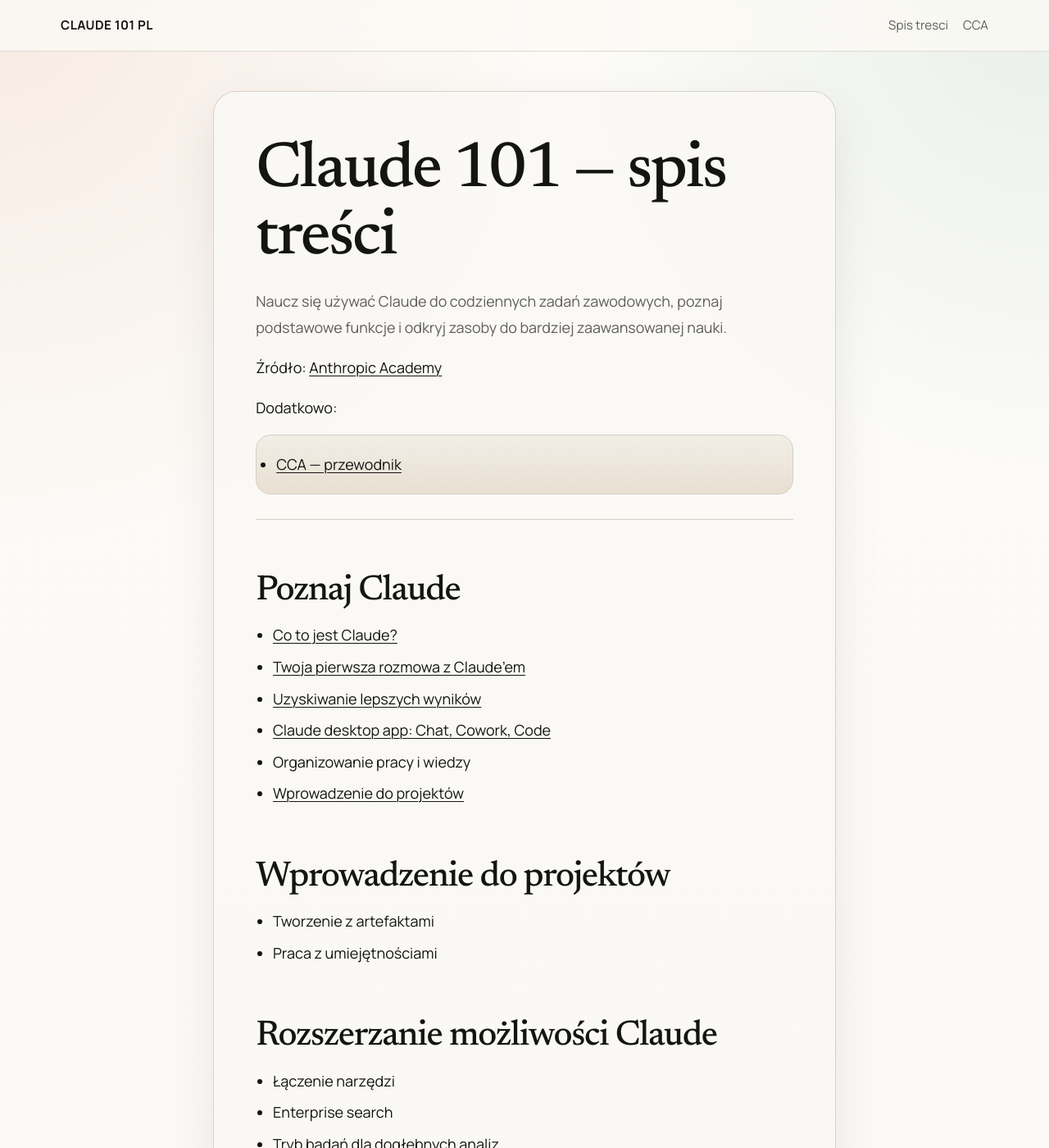
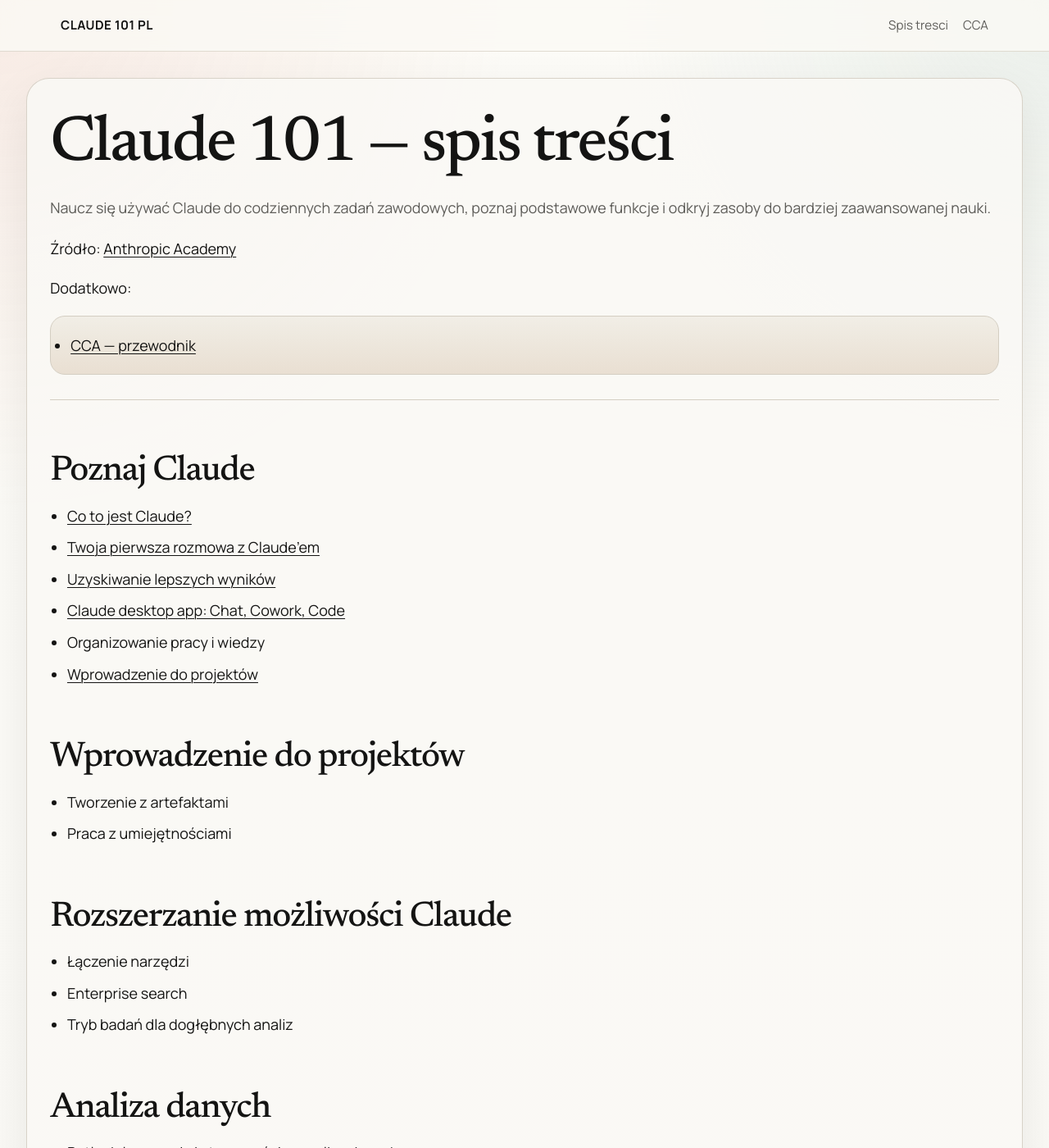
Before and after one commit to kashiash/claude-101-pl, a Jekyll site: the page built from index.md, in a window 1280 px wide and 1400 px high. Shown: the whole window at 82% size. Built offline with Jekyll 4.4.1, drawn with Linux system fonts in a browser that asks for light colours.

Commit message:
Make pages full-width and document layout rule

```diff
--- a/assets/site.css
+++ b/assets/site.css
@@ -10,7 +10,7 @@
   --shadow: 0 22px 60px rgba(20, 20, 19, 0.08);
   --radius-lg: 28px;
   --radius-md: 18px;
-  --content-width: 760px;
+  --content-width: min(1320px, calc(100vw - 64px));
 }
 
 * {
@@ -90,15 +90,15 @@ a:hover {
 }
 
 .page-main {
-  max-width: 1180px;
+  max-width: 1440px;
   margin: 0 auto;
-  padding: 48px 24px 96px;
+  padding: 32px 20px 72px;
 }
 
 .content-card {
   max-width: var(--content-width);
   margin: 0 auto;
-  padding: 56px clamp(24px, 4vw, 72px);
+  padding: 40px clamp(20px, 2.2vw, 40px);
   background: rgba(250, 249, 245, 0.86);
   border: 1px solid rgba(212, 206, 194, 0.9);
   border-radius: var(--radius-lg);
@@ -247,13 +247,13 @@ strong {
 
   .site-header__inner,
   .page-main {
-    padding-left: 16px;
-    padding-right: 16px;
+    padding-left: 12px;
+    padding-right: 12px;
   }
 
   .content-card {
-    padding: 32px 20px 40px;
-    border-radius: 22px;
+    padding: 24px 16px 32px;
+    border-radius: 18px;
   }
 
   .site-nav {
```
Also changed, not shown: README.md.
